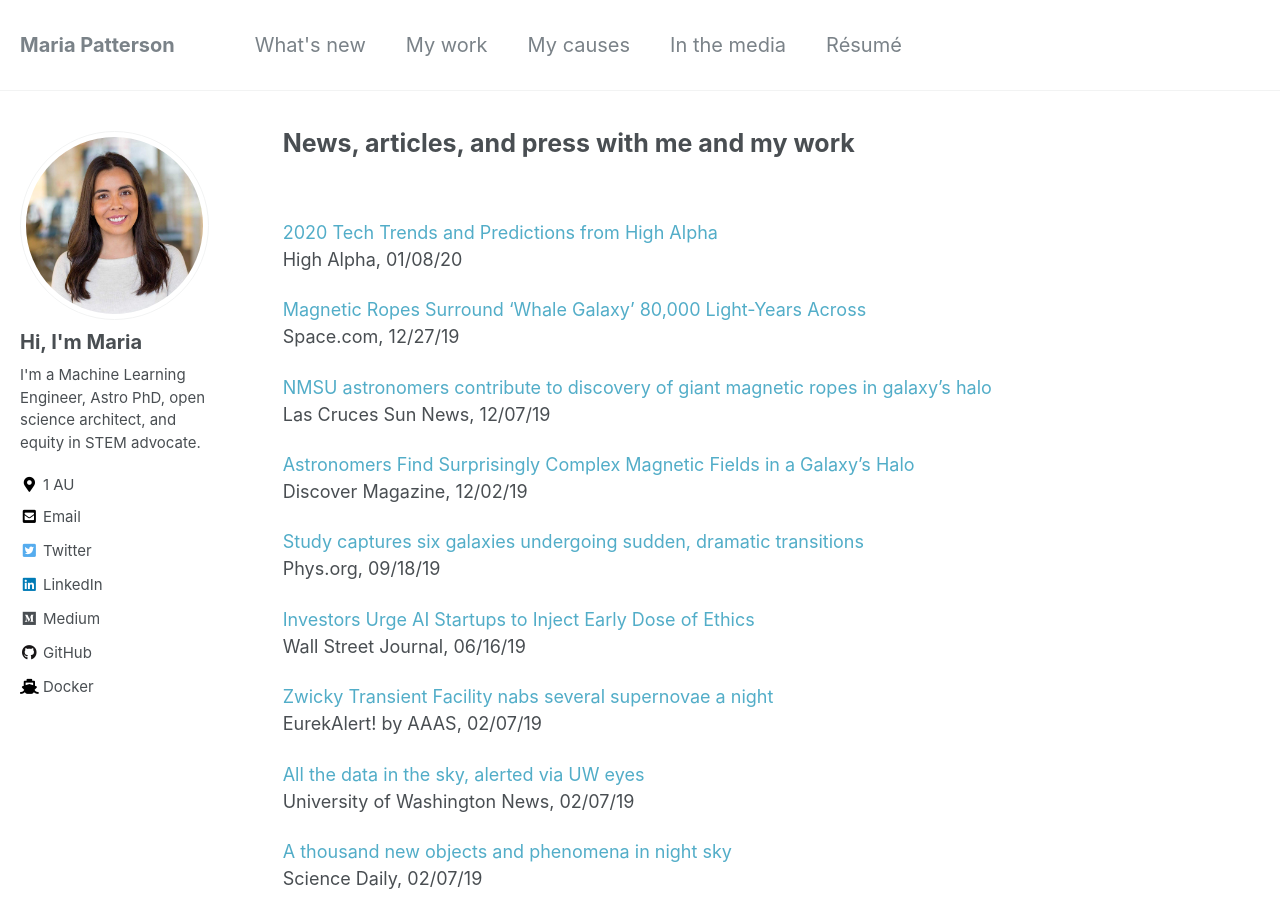
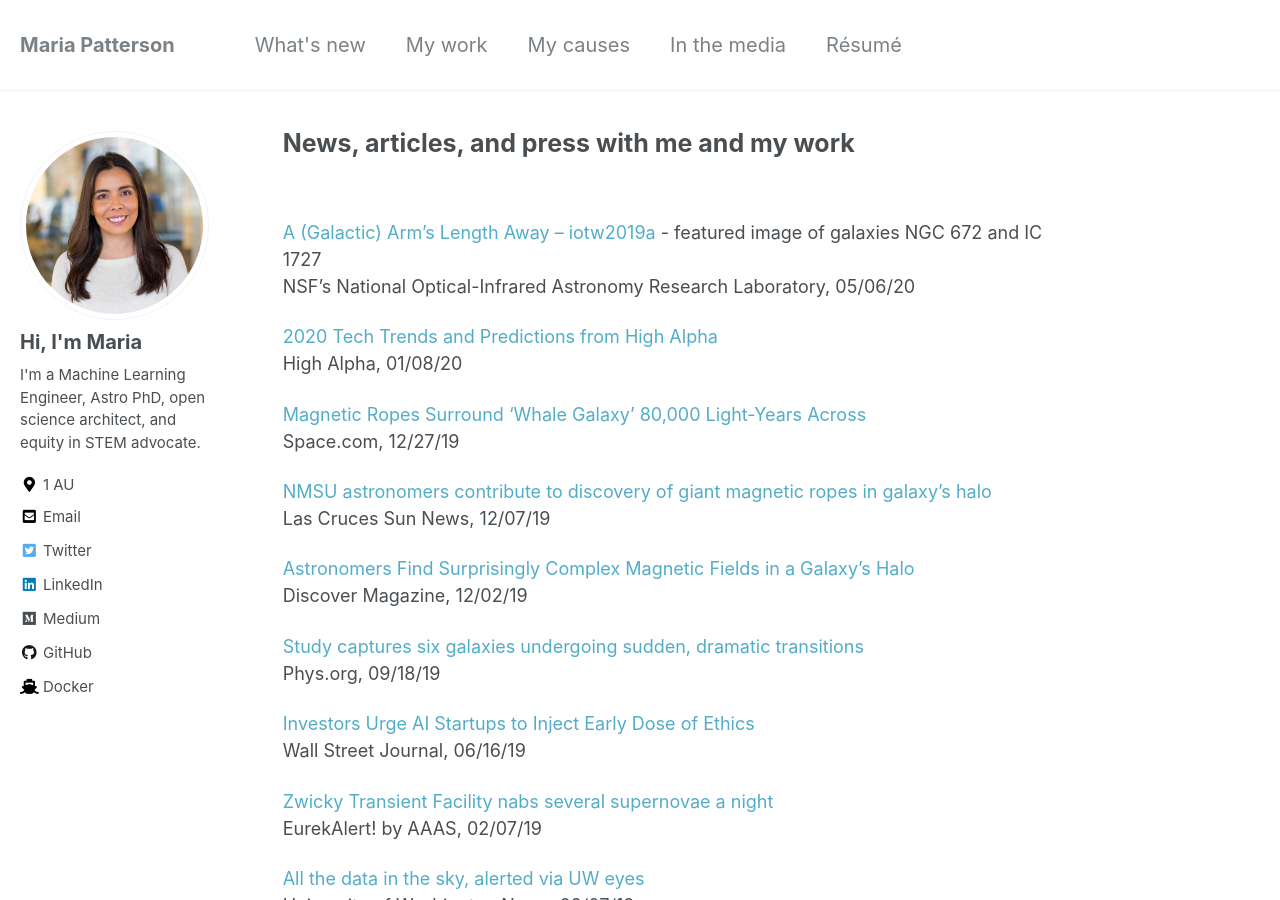
Before and after one commit to mtpatter/mtpatter.github.io, a Jekyll site: the page built from _pages/media.md, in a window 1280 px wide and 900 px high. Built offline with Jekyll 4.4.1, drawn with Linux system fonts in a browser that asks for light colours; nearby versions of some CDN libraries.

Commit message:
Add galaxies.

```diff
--- a/_pages/media.md
+++ b/_pages/media.md
@@ -5,6 +5,9 @@ title: "News, articles, and press with me and my work"
 ---
 
 <br>
+
+[A (Galactic) Arm’s Length Away – iotw2019a](https://www.nationalastro.org/news/a-galactic-arms-length-away-iotw2019a/){:target="_blank"} - featured image of galaxies NGC 672 and IC 1727
+NSF’s National Optical-Infrared Astronomy Research Laboratory, 05/06/20
 
 [2020 Tech Trends and Predictions from High Alpha](https://highalpha.com/2020-tech-trends-and-saas-predictions-from-high-alpha/){:target="_blank"}
 High Alpha, 01/08/20
```
